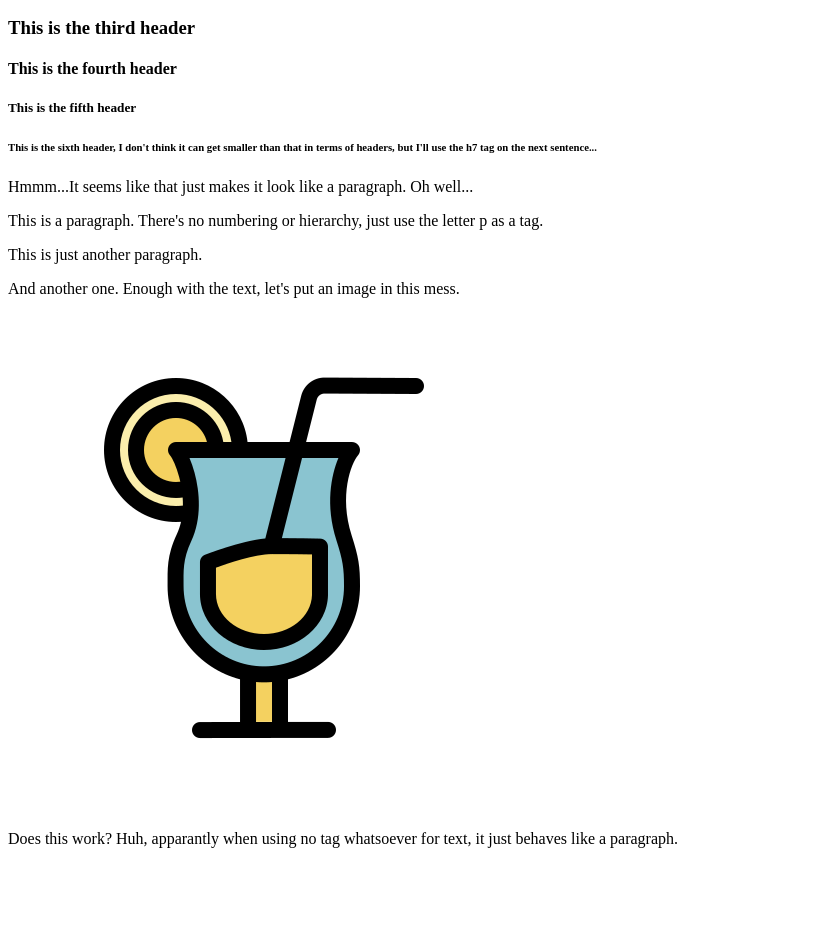
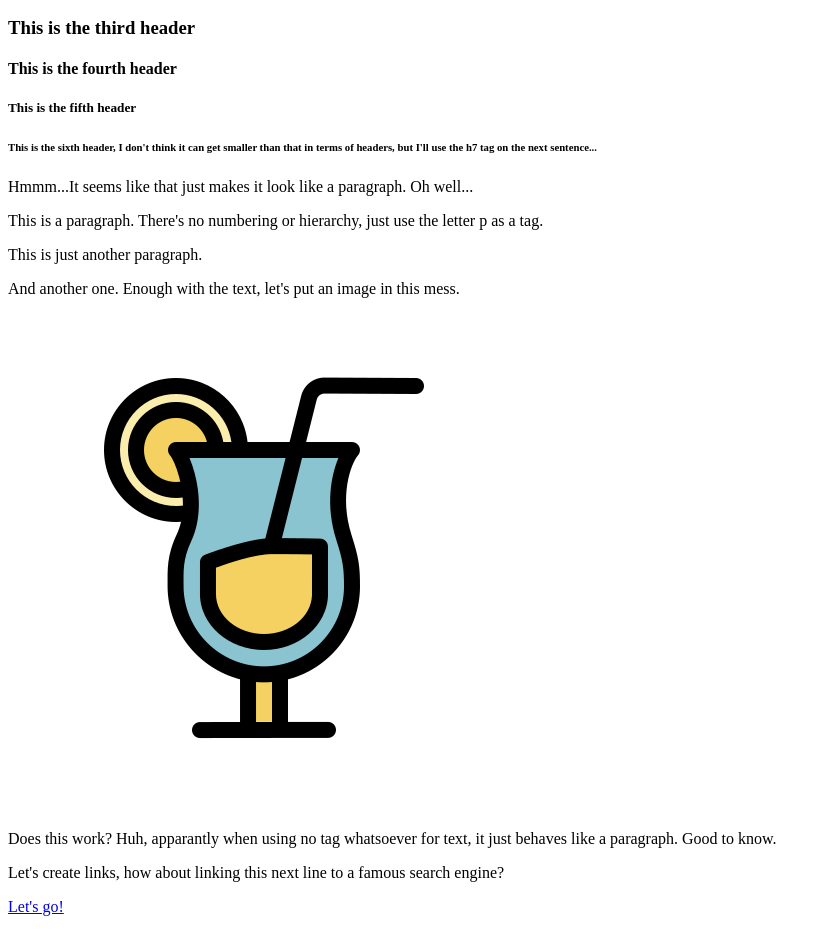
Before and after one commit to yaya-97/WebDev_April, a plain HTML site: page zelfstudie/index.html in a window 1280 px wide. Shown: the part 110-1042 px from the top of the page, without its empty margins (0-828 px from the left). Before the commit the page ends 966 px from the top, so only its background shows below. Drawn offline with Linux system fonts and the light colour scheme.

Commit message:
added a clickable link

```diff
--- a/zelfstudie/index.html
+++ b/zelfstudie/index.html
@@ -11,6 +11,9 @@
     <title>Tab title</title>
 
 </head>
+
+<body>
+
 <h1>This is the first header</h1>
 <h2>This is the second header</h2>
 <h3>This is the third header</h3>
@@ -29,10 +32,18 @@
 
 <br>
 
-Does this work? Huh, apparantly when using no tag whatsoever for text, it just behaves like a paragraph.
+<!-- When wanting to get back to a new line while typing, choose the right line, and add the following syntax: <br> -->
+
+Does this work? Huh, apparantly when using no tag whatsoever for text, it just behaves like a paragraph. Good to know.
+
+<p>Let's create links, how about linking this next line to a famous search engine?</p>
+
+<a href="https://google.be"
+<p>Let's go!</p>
+</a>
 
 
-<body>
+
 
 
 
```
